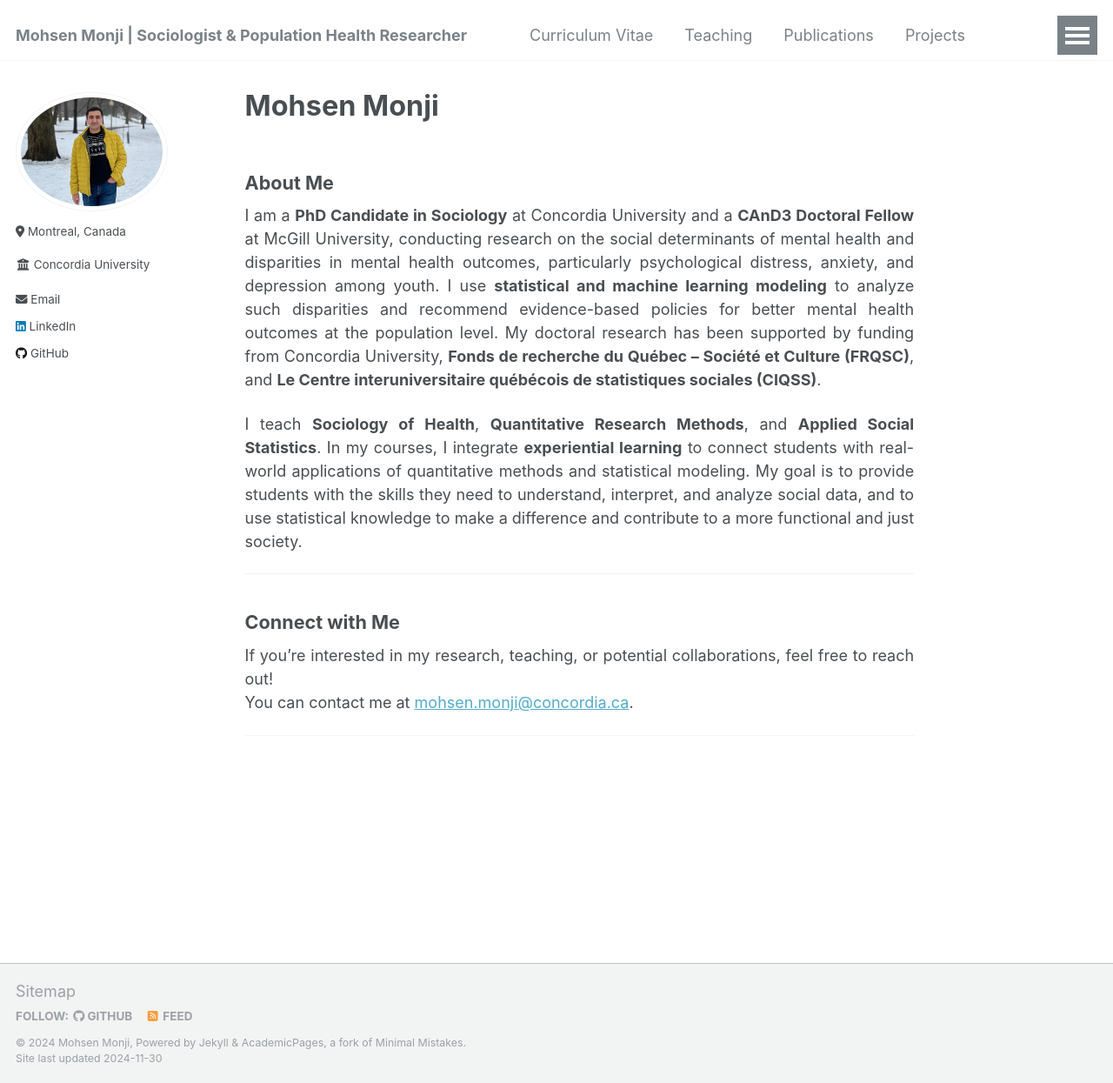
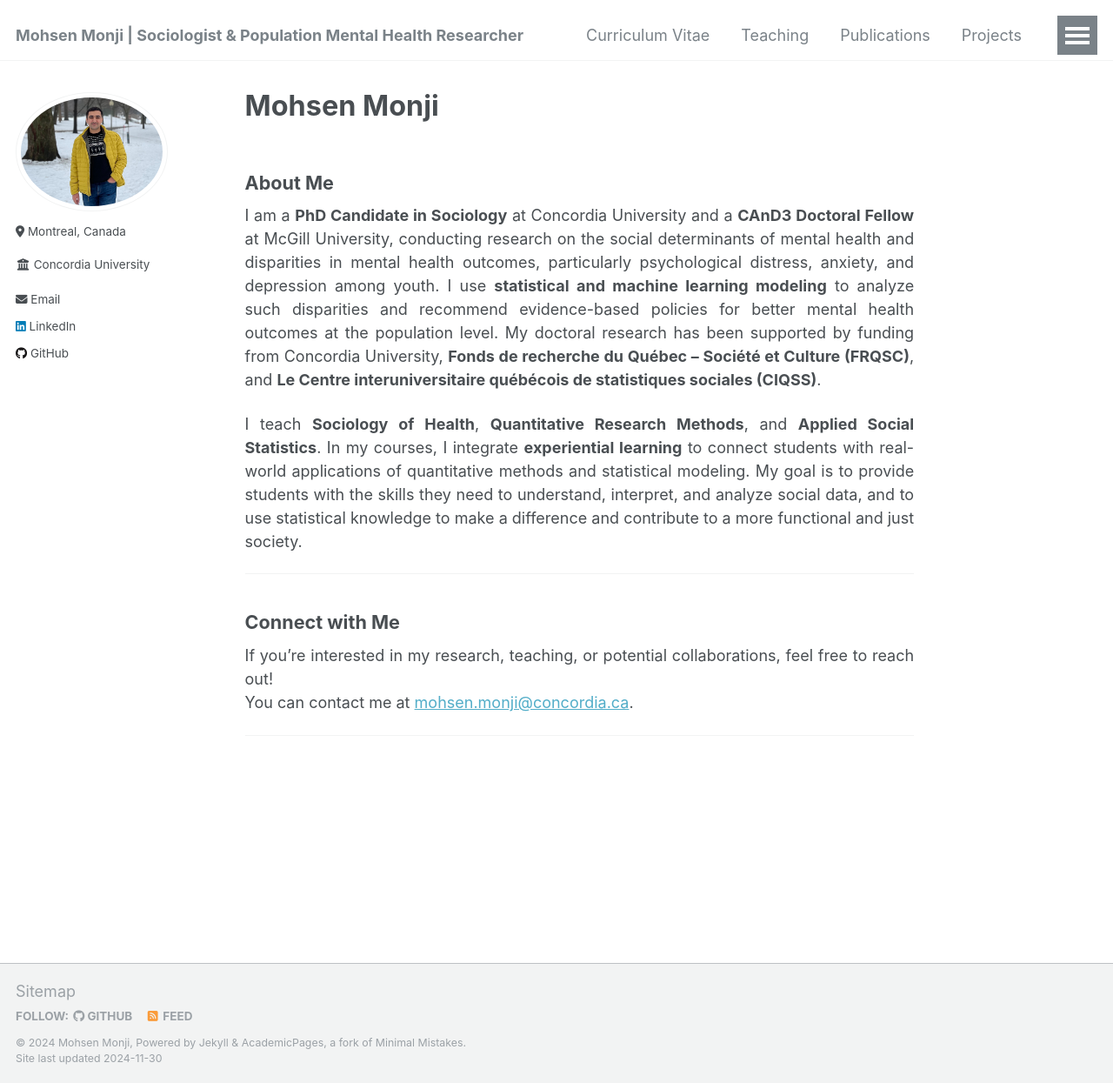
Before and after one commit to Mohsnmonji/mohsnmonji.github.io, a Jekyll site: the page built from _pages/about.md, in a window 1280 px wide and 1245 px high. Shown: the whole window at 87% size. Built offline with Jekyll 4.4.1, drawn with Linux system fonts in a browser that asks for light colours.

Commit message:
Update _config.yml

```diff
--- a/_config.yml
+++ b/_config.yml
@@ -9,7 +9,7 @@
 
 # Basic Site Settings
 locale: "en-US"
-title: "Mohsen Monji | Sociologist & Population Health Researcher"
+title: "Mohsen Monji | Sociologist & Population Mental Health Researcher"
 title_separator: "-"
 name: "Mohsen Monji"
 description: "PhD Candidate in Sociology and Population Mental Health Researcher."
```
